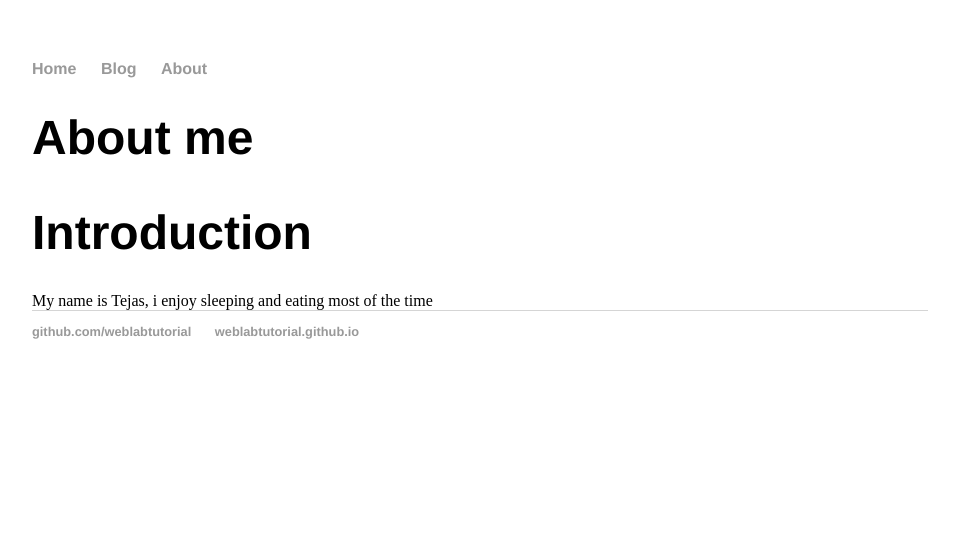
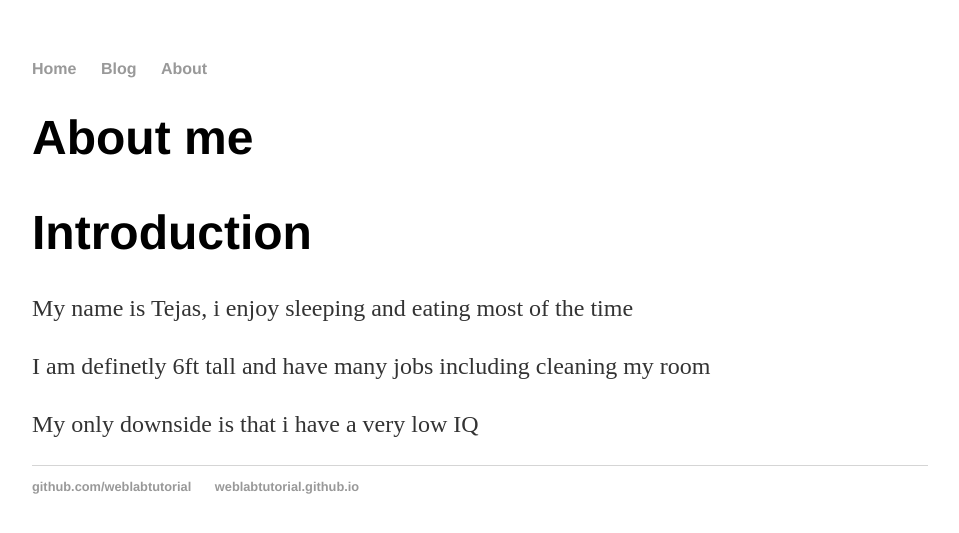
Before and after one commit to TejasSyam/TejasSyam.github.io, a Jekyll site: the page built from about/index.html, in a window 1280 px wide. Shown: the top 533 px of the page, without its empty margins (160-1119 px from the left). Built offline with Jekyll 4.4.1, drawn with Linux system fonts in a browser that asks for light colours.

Commit message:
Update index.html

```diff
--- a/about/index.html
+++ b/about/index.html
@@ -11,5 +11,7 @@ post.title }}</a></li>
 </ul>
 <div class="blurb">
 <h1>Introduction</h1>
- <p1>My name is Tejas, i enjoy sleeping and eating most of the time</p1>
+ <p>My name is Tejas, i enjoy sleeping and eating most of the time</p>
+ <p>I am definetly 6ft tall and have many jobs including cleaning my room</p>
+ <p>My only downside is that i have a very low IQ</p>
 </div>
```
